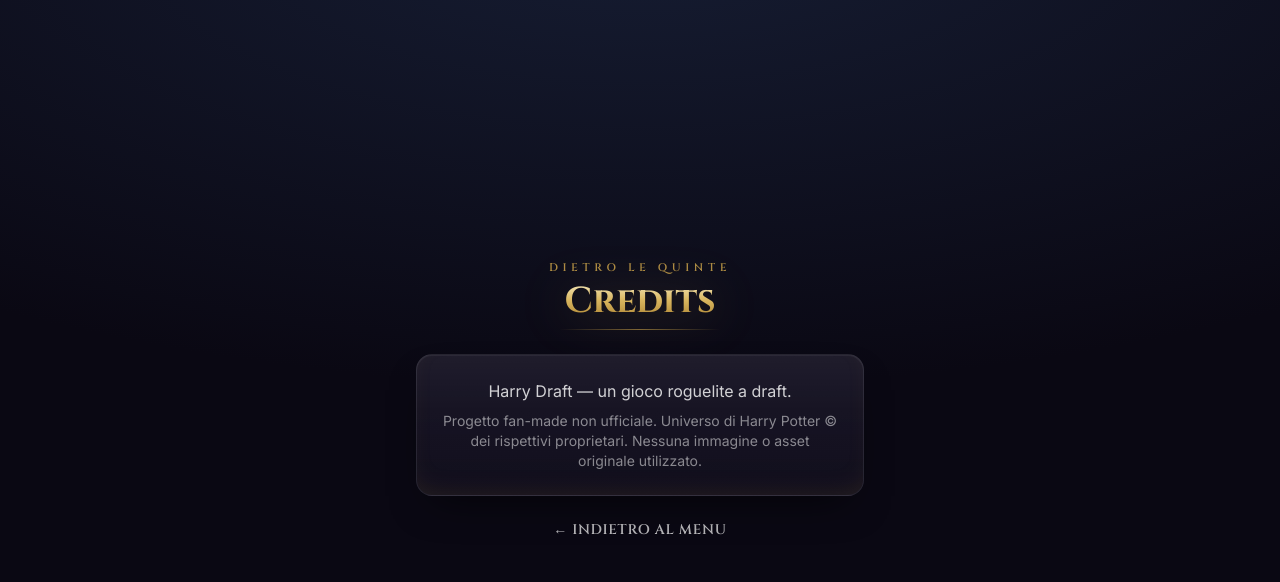
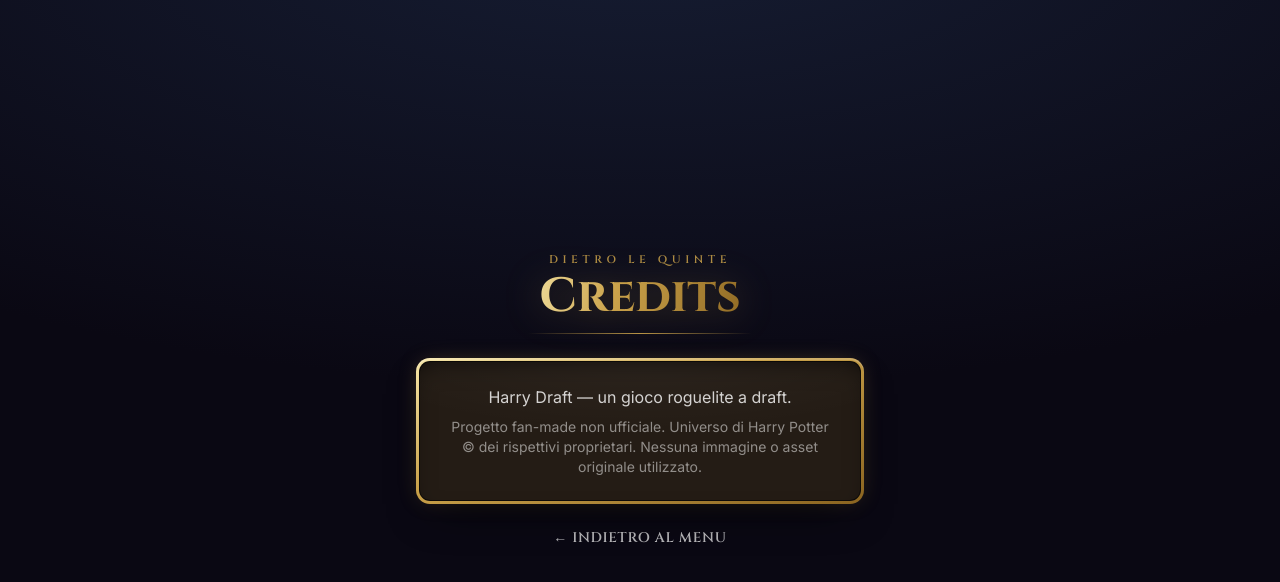
Before and after one commit to Franc4sso/harry-draft, a Next.js app: page /credits in a window 1280 px wide. Shown: the top 582 px of the page. Built offline with nearby package versions, Linux system fonts and the light colour scheme.

Commit message:
feat(screens): rules/credits/team + run sidebar consistency

```diff
--- a/components/screens/CreditsScreen.tsx
+++ b/components/screens/CreditsScreen.tsx
@@ -1,21 +1,18 @@
 import Link from 'next/link'
-import { GlowPanel } from '@/components/ui/GlowPanel'
+import { Frame } from '@/components/ui/Frame'
+import { Insegna } from '@/components/ui/Insegna'
 
 export function CreditsScreen() {
   return (
     <main className="flex-1 flex flex-col items-center justify-center gap-6 p-8 text-center">
-      <div>
-        <p className="kicker">Dietro le quinte</p>
-        <h1 className="title-gradient mt-1 font-display text-4xl font-bold">Credits</h1>
-        <div aria-hidden className="mx-auto mt-2 h-px w-40" style={{ background: 'linear-gradient(90deg, transparent, rgba(202,162,74,0.6), transparent)' }} />
-      </div>
-      <GlowPanel className="p-6 max-w-md">
+      <Insegna kicker="Dietro le quinte" title="Credits" />
+      <Frame variant="panel" className="max-w-md" innerClassName="p-6">
         <p className="text-white/80">Harry Draft — un gioco roguelite a draft.</p>
         <p className="text-white/50 text-sm mt-2">
           Progetto fan-made non ufficiale. Universo di Harry Potter © dei rispettivi proprietari.
           Nessuna immagine o asset originale utilizzato.
         </p>
-      </GlowPanel>
+      </Frame>
       <Link href="/" className="text-white/70 hover:text-white text-sm uppercase tracking-wider font-display">← Indietro al menu</Link>
     </main>
   )
--- a/components/screens/MenuScreen.tsx
+++ b/components/screens/MenuScreen.tsx
@@ -43,7 +43,7 @@ export function MenuScreen() {
         />
         <div
           className="absolute left-1/2 bottom-[-25%] h-[34rem] w-[44rem] -translate-x-1/2 rounded-full blur-[130px]"
-          style={{ background: 'radial-gradient(circle, rgba(124,58,237,0.12), transparent 60%)' }}
+          style={{ background: 'radial-gradient(circle, rgba(140,90,40,0.14), transparent 60%)' }}
         />
       </div>
 
--- a/components/screens/RulesScreen.tsx
+++ b/components/screens/RulesScreen.tsx
@@ -1,6 +1,8 @@
 'use client'
 import { useState } from 'react'
 import Link from 'next/link'
+import { Frame } from '@/components/ui/Frame'
+import { Insegna } from '@/components/ui/Insegna'
 import { GlowPanel } from '@/components/ui/GlowPanel'
 import { Chip } from '@/components/ui/Chip'
 import { SynergyGraph, KIND_COLOR } from '@/components/screens/compendium/SynergyGraph'
@@ -58,10 +60,10 @@ function GlossaryRow({ chip, blurb }: { chip: React.ReactNode; blurb: string })
 /** A titled glossary card; sits inside the masonry column flow. */
 function GlossaryCard({ title, children }: { title: string; children: React.ReactNode }) {
   return (
-    <GlowPanel className="p-4 sm:p-5 mb-4 sm:mb-5 break-inside-avoid">
+    <Frame variant="panel" className="mb-4 sm:mb-5 break-inside-avoid" innerClassName="p-4 sm:p-5">
       <p className="text-xs uppercase tracking-wider text-white/40 mb-3">{title}</p>
       <ul className="space-y-2.5">{children}</ul>
-    </GlowPanel>
+    </Frame>
   )
 }
 
@@ -71,9 +73,7 @@ export function RulesScreen() {
   return (
     <main className="flex-1 flex flex-col items-center gap-6 sm:gap-8 px-4 py-6 sm:p-8 max-w-4xl mx-auto w-full">
       <header className="text-center mt-2 sm:mt-6">
-        <p className="kicker">Il grimorio del gioco</p>
-        <h1 className="title-gradient mt-1 font-display text-3xl font-bold sm:text-4xl">Compendio</h1>
-        <div aria-hidden className="mx-auto mt-2 h-px w-48" style={{ background: 'linear-gradient(90deg, transparent, rgba(202,162,74,0.6), transparent)' }} />
+        <Insegna kicker="Il grimorio del gioco" title="Compendio" />
         <p className="mt-2 text-white/60 text-sm max-w-xl mx-auto">
           Tutto ciò che serve sapere: come si gioca, cosa fanno le magie, le reliquie e le sinergie.
         </p>
--- a/components/screens/RunBRunner.tsx
+++ b/components/screens/RunBRunner.tsx
@@ -2,6 +2,7 @@
 import type { ReactNode } from 'react'
 import { AnimatePresence, motion, useReducedMotion } from 'framer-motion'
 import { screenVariants } from '@/components/ui/motion'
+import { Frame } from '@/components/ui/Frame'
 import { useRunB } from '@/hooks/useRunB'
 import { DraftScreen } from './DraftScreen'
 import { MapScreen } from './MapScreen'
@@ -45,10 +46,10 @@ export function RunBRunner({ seed, onExit: _onExit }: { seed: string; onExit?: (
           orientation="vertical"
           onSetSpell={c.setWizardSpell}
         />
-        <div className="panel-premium p-3">
+        <Frame variant="panel" innerClassName="p-3">
           <span className="font-display text-[10px] font-semibold uppercase tracking-[0.18em] text-white/45">Reliquie</span>
           <RelicBar relics={c.run.relics} className="mt-2" onUse={c.useConsumableRelic} team={c.run.team} />
-        </div>
+        </Frame>
       </motion.aside>
       <div className="min-w-0 flex-1">{content}</div>
     </div>
--- a/components/screens/TeamScreen.tsx
+++ b/components/screens/TeamScreen.tsx
@@ -4,6 +4,8 @@ import { detectSynergies } from '@/game/engine/synergy'
 import { synergyBonusText } from '@/lib/glossary'
 import { WizardCardRow } from '@/components/cards/WizardCardRow'
 import { Button } from '@/components/ui/Button'
+import { Frame } from '@/components/ui/Frame'
+import { Insegna } from '@/components/ui/Insegna'
 import { displayName } from '@/lib/displayName'
 
 export function TeamScreen({
@@ -18,10 +20,8 @@ export function TeamScreen({
 
   return (
     <main className="flex-1 flex flex-col items-center gap-7 p-6">
-      <div className="mt-2 text-center">
-        <p className="kicker">Il tuo schieramento</p>
-        <h1 className="title-gradient mt-1 font-display text-4xl font-bold">La tua squadra</h1>
-        <div aria-hidden className="mx-auto mt-2 h-px w-48" style={{ background: 'linear-gradient(90deg, transparent, rgba(202,162,74,0.6), transparent)' }} />
+      <div className="mt-2">
+        <Insegna kicker="Il tuo schieramento" title="La tua squadra" />
       </div>
 
       {/* Synergies first — a modern gold band at the top, before the roster. */}
@@ -34,9 +34,9 @@ export function TeamScreen({
         </div>
 
         {synergies.length === 0 ? (
-          <p className="rounded-2xl border border-white/10 bg-white/[0.03] p-4 text-sm text-white/55">
-            Nessuna sinergia attiva.
-          </p>
+          <Frame variant="panel" innerClassName="p-4">
+            <p className="text-sm text-white/55">Nessuna sinergia attiva.</p>
+          </Frame>
         ) : (
           <div className="flex flex-wrap gap-2.5">
             {synergies.map((s) => {
```
